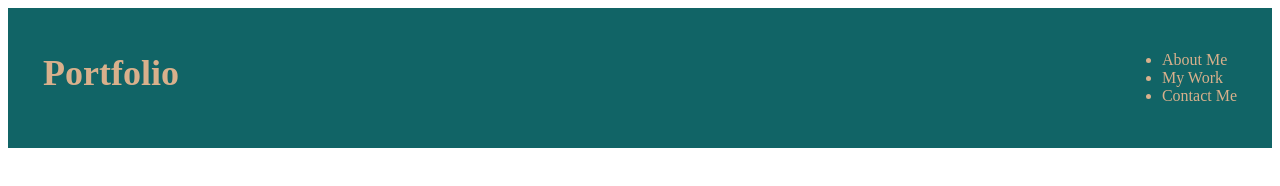
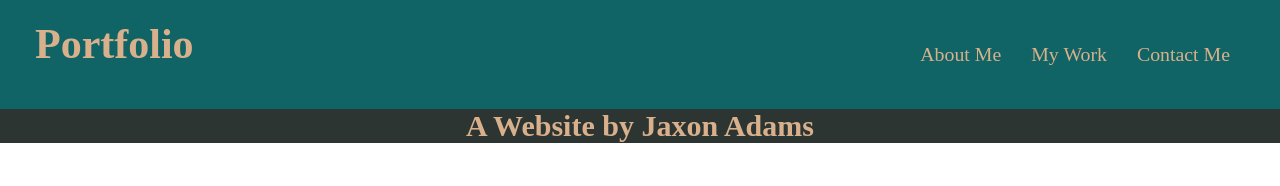
Before and after one commit to JaxonAdams/jaxon-adams-portfolio, a plain HTML site: page index.html in a window 1280 px wide. Drawn offline with Linux system fonts and the light colour scheme.

Commit message:
built and styled header and footer

```diff
--- a/assets/css/style.css
+++ b/assets/css/style.css
@@ -10,11 +10,13 @@
 body {
     color: var(--tertiary-color);
     font: Verdana, Helvetica, Sans-serif;
+    margin: 0;
 }
 
 /* header style */
 header {
     display: flex;
+    flex-wrap: wrap;
     justify-content: space-between;
     background-color: var(--primary-color);
     padding: 20px 35px;
@@ -22,8 +24,9 @@ header {
 
 header h1 {
     font-weight: bold;
-    font-size: 36px;
+    font-size: 42px;
     color: var(--tertiary-color);
+    margin: 0;
 }
 
 header a {
@@ -34,3 +37,31 @@ header a {
 header nav {
     margin: 7px 0;
 }
+
+header nav ul {
+    display: flex;
+    flex-wrap: wrap;
+    justify-content: space-between;
+    align-items: center;
+    list-style: none;
+}
+
+header nav ul li a {
+    padding: 10px 15px;
+    font-weight: lighter;
+    font-size: 1.55vw;
+}
+
+/* footer style */
+footer {
+    background-color: var(--secondary-color);
+    width: 100%;
+    display: flex;
+    flex-wrap: wrap;
+    justify-content: space-around;
+}
+
+footer h2 {
+    font-size: 30px;
+    margin: 0;
+}
--- a/index.html
+++ b/index.html
@@ -50,7 +50,7 @@
 
         <!-- footer -->
         <footer>
-
+            <h2>A Website by Jaxon Adams</h2>
         </footer>
         <!-- end footer -->
     </body>
```
